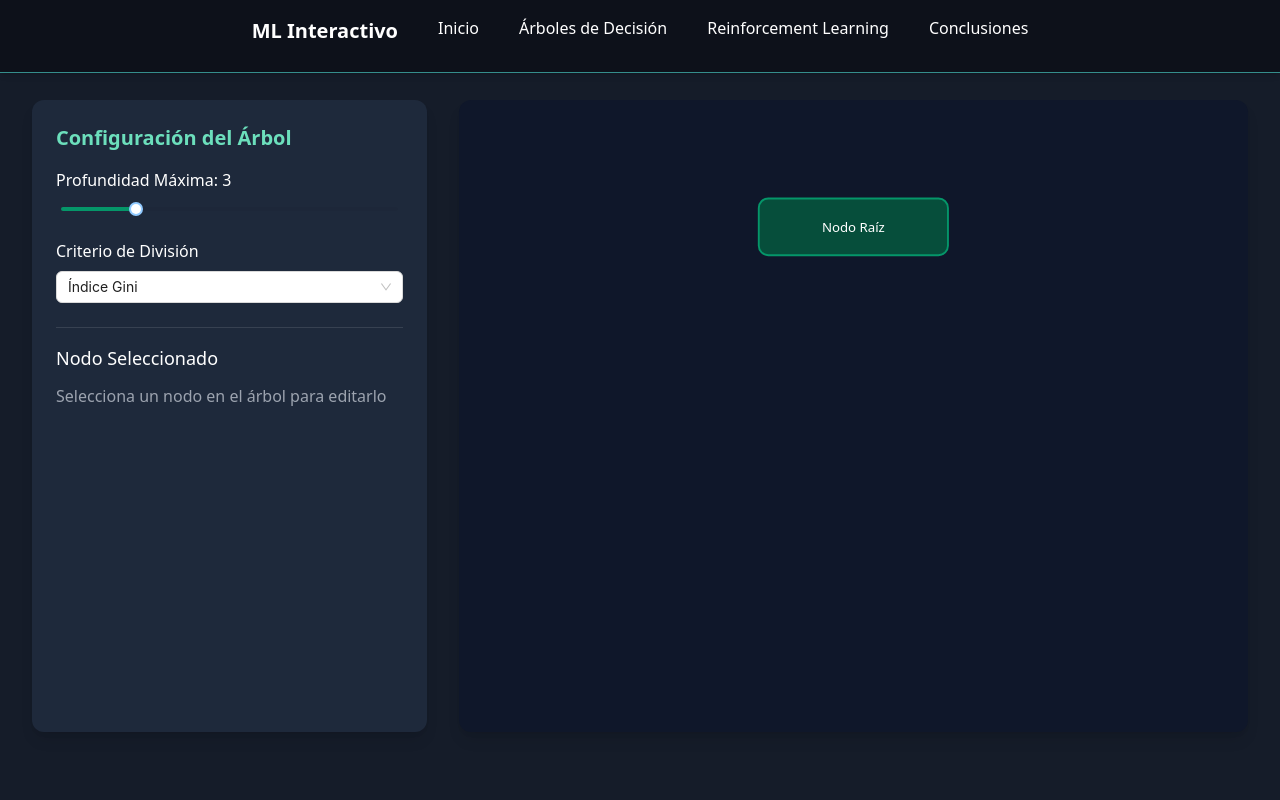
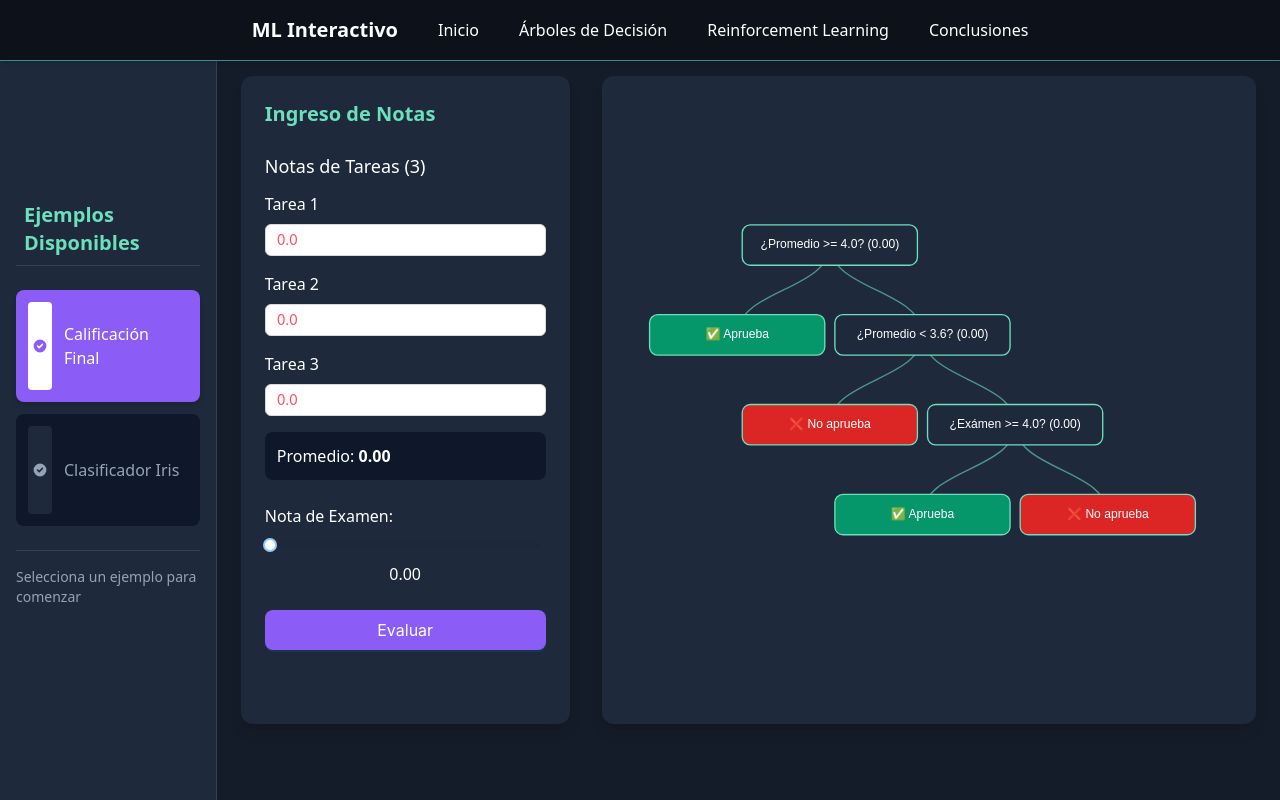
Before and after one commit to xhandlr/ml-website, a React (Vite) app: page /decision-tree-menu in a window 1280 px wide. Built offline with nearby package versions, Linux system fonts and the light colour scheme.

Commit message:
feat: agregar clasificador de aprobar/reprobar asignatura
- Agregar árbol de decisiones según la calificación final en exámen
- Agregar panel lateral para cambiar entre ejemplos de árboles

```diff
--- /dev/null
+++ b/src/components/DecisionTreeExample.tsx
@@ -0,0 +1,148 @@
+import React, { useEffect, useRef, useState } from "react";
+import * as d3 from "d3";
+
+interface TreeNode {
+  name: string;
+  children?: TreeNode[];
+  id: string;
+}
+
+interface DecisionTreeExampleProps {
+  activePath: string[];
+  currentStep: number;
+  averageGrade: number;
+  examGrade: number;
+}
+
+const DecisionTreeExample: React.FC<DecisionTreeExampleProps> = ({
+  activePath,
+  averageGrade,
+  examGrade
+}) => {
+  const svgRef = useRef<SVGSVGElement>(null);
+  const [hoveredId, setHoveredId] = useState<string | null>(null);
+
+  useEffect(() => {
+    if (!svgRef.current) return;
+
+    const svg = d3.select(svgRef.current);
+    svg.selectAll("*").remove();
+
+    const width = 900;
+    const height = 600;
+    const rectWidth = 260;
+    const rectHeight = 60;
+
+    const promFinal = 0.6 * averageGrade + 0.4 * examGrade;
+
+    const data: TreeNode = {
+      name: `¿Promedio >= 4.0? (${averageGrade.toFixed(2)})`,
+      id: "promedio",
+      children: [
+        {
+          name: "✅ Aprueba",
+          id: "aprueba-directo"
+        },
+        {
+          name: `¿Promedio < 3.6? (${averageGrade.toFixed(2)})`,
+          id: "bajo36",
+          children: [
+            {
+              name: "❌ No aprueba",
+              id: "reprueba-directo"
+            },
+            {
+              name: `¿Exámen >= 4.0? (${promFinal.toFixed(2)})`,
+              id: "eval-final",
+              children: [
+                { name: "✅ Aprueba", id: "aprueba-final" },
+                { name: "❌ No aprueba", id: "reprueba-final" }
+              ]
+            }
+          ]
+        }
+      ]
+    };
+
+    const root = d3.hierarchy(data);
+    const treeLayout = d3.tree<TreeNode>().size([width + 200, height - 200]);
+    treeLayout(root);
+
+    const g = svg.append("g").attr("transform", "translate(-110,70)");
+
+    const isLinkActive = (d: any) => {
+      const sourceId = d.source.data.id;
+      const targetId = d.target.data.id;
+      return activePath.includes(sourceId) && activePath.includes(targetId);
+    };
+
+    const linkVertical = d3.linkVertical()
+      .x((d: any) => d.x)
+      .y((d: any) => d.y);
+
+    g.selectAll(".link")
+      .data(root.links())
+      .enter()
+      .append("path")
+      .attr("class", "link")
+      .attr("d", (d: any) => linkVertical(d)!)
+      .attr("fill", "none")
+      .attr("stroke", d => isLinkActive(d) ? "#8b5cf6" : "#6CDFBC")
+      .attr("stroke-width", d => isLinkActive(d) ? 3 : 2)
+      .attr("opacity", d => isLinkActive(d) ? 1 : 0.6);
+
+    const nodes = g.selectAll(".node")
+      .data(root.descendants())
+      .enter()
+      .append("g")
+      .attr("class", "node")
+      .attr("transform", d => `translate(${d.x},${d.y})`)
+      .style("cursor", "pointer")
+      .on("mouseenter", (_, d) => setHoveredId(d.data.id))
+      .on("mouseleave", () => setHoveredId(null));
+
+    nodes.append("rect")
+      .attr("x", -rectWidth / 2)
+      .attr("y", -rectHeight / 2)
+      .attr("width", rectWidth)
+      .attr("height", rectHeight)
+      .attr("rx", 12)
+      .attr("ry", 12)
+      .attr("fill", d => {
+        const isHovered = d.data.id === hoveredId;
+        const isActive = activePath.includes(d.data.id);
+        if (isActive) return isHovered ? "#5b21b6" : "#4c1d95";
+        if (d.data.name.includes("✅")) return isHovered ? "#047857" : "#059669";
+        if (d.data.name.includes("❌")) return isHovered ? "#b91c1c" : "#dc2626";
+        return isHovered ? "#334155" : "#1e293b";
+      })
+      .attr("stroke", d =>
+        activePath.includes(d.data.id) ? "#a78bfa" : "#6CDFBC"
+      )
+      .attr("stroke-width", d => (hoveredId === d.data.id ? 3.5 : 2))
+      .style("transition", "fill 0.3s, stroke 0.3s");
+
+    nodes.append("text")
+      .attr("dy", 5)
+      .attr("text-anchor", "middle")
+      .style("fill", "white")
+      .style("font-size", "18px")
+      .style("font-family", "sans-serif")
+      .text(d => d.data.name);
+
+  }, [activePath, averageGrade, examGrade, hoveredId]);
+
+  return (
+    <div className="bg-[#1e293b] p-6 rounded-xl shadow-lg h-full">
+      <svg
+        ref={svgRef}
+        width="100%"
+        height="600"
+        viewBox="0 0 900 600"
+        style={{ background: "transparent" }}
+      ></svg>
+    </div>
+  );
+};
+
+export default DecisionTreeExample;
--- a/src/components/Navbar.tsx
+++ b/src/components/Navbar.tsx
@@ -7,7 +7,7 @@ const Navbar = () => {
         <h1 className="text-xl font-bold">ML Interactivo</h1>
         <ul className="flex gap-10">
           <li><Link to="/" className="text-white hover:text-yellow-300">Inicio</Link></li>
-          <li><Link to="/decision-tree" className="text-white hover:text-yellow-300">Árboles de Decisión</Link></li>
+          <li><Link to="/decision-tree-menu" className="text-white hover:text-yellow-300">Árboles de Decisión</Link></li>
           <li><Link to="/reinforcement-learning" className="text-white hover:text-yellow-300">Reinforcement Learning</Link></li>
           <li><Link to="/conclusiones" className="text-white hover:text-yellow-300">Conclusiones</Link></li>
         </ul>
--- a/src/pages/DecisionTree.tsx
+++ b/src/pages/DecisionTree.tsx
@@ -18,7 +18,7 @@ const steps = [
   },
   {
     text: "Si la respuesta es SÍ, buscas galletas. Si es NO, sigues con tu rutina.",
-    img: "🔀",
+    img: "↳",
     thought: "¿Qué pasa si digo que no?",
   },
   {
--- a/src/pages/DecisionTreeMenu.tsx
+++ b/src/pages/DecisionTreeMenu.tsx
@@ -1,268 +1,256 @@
-import React, { useState, useEffect, useRef } from "react";
-import * as d3 from "d3";
-import { Slider, Button, Input, Select } from "antd";
-import "antd/dist/reset.css";
+import React, { useState } from "react";
+import { Slider, Button, InputNumber } from "antd";
+import DecisionTreeExample from "../components/DecisionTreeExample";
+import { motion } from "framer-motion";
 
-interface TreeNode {
-  id: string;
-  name: string;
-  children?: TreeNode[];
-  isDecision?: boolean;
-  condition?: string;
-}
+type ExampleType = "calificacion" | "iris";
 
-const DecisionTreeCreator: React.FC = () => {
-  const [treeData, setTreeData] = useState<TreeNode>({
-    id: "1",
-    name: "Nodo Raíz",
-    isDecision: true,
-    condition: ""
-  });
-  const [maxDepth, setMaxDepth] = useState<number>(3);
-  const [currentDepth, setCurrentDepth] = useState<number>(1);
-  const [splitCriterion, setSplitCriterion] = useState<string>("gini");
-  const [nodeName, setNodeName] = useState<string>("");
-  const [nodeCondition, setNodeCondition] = useState<string>("");
-  const [selectedNode, setSelectedNode] = useState<string | null>(null);
-  const svgRef = useRef<SVGSVGElement>(null);
+const DecisionTreeMenu: React.FC = () => {
+  const [grades, setGrades] = useState<number[]>([0, 0, 0]);
+  const [examGrade, setExamGrade] = useState<number>(0);
+  const [result, setResult] = useState<string>("");
+  const [activePath, setActivePath] = useState<string[]>([]);
+  const [currentStep, setCurrentStep] = useState<number>(0);
+  const [selectedExample, setSelectedExample] = useState<ExampleType>("calificacion");
 
-  // Generar un ID único
-  const generateId = () => Math.random().toString(36).substr(2, 9);
-
-  // Agregar un nodo hijo
-  const addChildNode = (parentId: string, isDecision: boolean = true) => {
-    if (currentDepth >= maxDepth) {
-      alert("Has alcanzado la profundidad máxima configurada");
-      return;
-    }
-
-    const newNode: TreeNode = {
-      id: generateId(),
-      name: nodeName || (isDecision ? "Nueva Decisión" : "Nuevo Resultado"),
-      isDecision,
-      condition: nodeCondition || ""
+  const calculateAverage = () => {
+    return grades.reduce((sum, grade) => sum + grade, 0) / grades.length;
   };
 
-    const addNode = (node: TreeNode): TreeNode => {
-      if (node.id === parentId) {
-        return {
-          ...node,
-          children: [...(node.children || []), newNode]
-        };
+  const evaluateDecision = () => {
+    setCurrentStep(0);
+    setActivePath([]);
+    setResult("");
+
+    const average = calculateAverage();
+    const path: string[] = [];
+
+    setTimeout(() => {
+      path.push("promedio");
+      setActivePath([...path]);
+      setCurrentStep(1);
+
+      if (average >= 4.0) {
+        setTimeout(() => {
+          path.push("examen");
+          setActivePath([...path]);
+          setCurrentStep(2);
+
+          if (examGrade >= 3.95) {
+            setTimeout(() => {
+              path.push("aprobado");
+              setActivePath([...path]);
+              setResult("✅ ¡Aprueba el curso!");
+              setCurrentStep(3);
+            }, 1000);
+          } else {
+            setTimeout(() => {
+              path.push("reprobado-examen");
+              setActivePath([...path]);
+              setResult("❌ No aprueba (nota de examen insuficiente)");
+              setCurrentStep(3);
+            }, 1000);
           }
-
-      if (node.children) {
-        return {
-          ...node,
-          children: node.children.map(addNode)
-        };
+        }, 1000);
+      } else {
+        setTimeout(() => {
+          path.push("reprobado-promedio");
+          setActivePath([...path]);
+          setResult("❌ No aprueba (promedio insuficiente)");
+          setCurrentStep(2);
+        }, 1000);
       }
-
-      return node;
+    }, 500);
   };
 
-    setTreeData(addNode(treeData));
-    setNodeName("");
-    setNodeCondition("");
-    setCurrentDepth(currentDepth + 1);
+  const updateGrade = (index: number, value: number | null) => {
+    const newGrades = [...grades];
+    newGrades[index] = value || 0;
+    setGrades(newGrades);
   };
 
-  // Eliminar un nodo
-  const removeNode = (nodeId: string) => {
-    const removeNodeFromTree = (node: TreeNode): TreeNode | null => {
-      if (node.id === nodeId) return null;
+  return (
+    <div className="min-h-screen bg-[#151C29] text-white flex">
 
-      if (node.children) {
-        return {
-          ...node,
-          children: node.children
-            .map(removeNodeFromTree)
-            .filter(Boolean) as TreeNode[]
-        };
-      }
+      {/* Barra lateral fija con ejemplos */}
+      <div className="w-64 bg-[#1e293b] p-4 border-r border-[#334155] flex">
+        <div className="my-auto flex flex-col w-full">
+          <h2 className="text-xl font-bold mb-6 text-[#6CDFBC] p-2 border-b border-[#334155]">
+            Ejemplos Disponibles
+          </h2>
 
-      return node;
-    };
+          <div className="space-y-3">
+            <button
+              onClick={() => setSelectedExample("calificacion")}
+              className={`w-full p-3 rounded-lg text-left transition-all duration-200 ${
+                selectedExample === "calificacion"
+                  ? "bg-[#8b5cf6] text-white shadow-md"
+                  : "bg-[#0f172a] hover:bg-[#1e293b] text-[#94a3b8]"
+              }`}
+            >
+              <div className="flex items-center">
+                <div className={`mr-3 p-1 rounded ${
+                  selectedExample === "calificacion" ? "bg-white text-[#8b5cf6]" : "bg-[#1e293b]"
+                }`}>
+                  <svg
+                    xmlns="http://www.w3.org/2000/svg"
+                    className="h-20 w-4"
+                    viewBox="0 0 20 20"
+                    fill="currentColor"
+                  >
+                    <path
+                      fillRule="evenodd"
+                      d="M10 18a8 8 0 100-16 8 8 0 000 16zm3.707-9.293a1 1 0 00-1.414-1.414L9 10.586 7.707 9.293a1 1 0 00-1.414 1.414l2 2a1 1 0 001.414 0l4-4z"
+                      clipRule="evenodd"
+                    />
+                  </svg>
+                </div>
+                <span>Calificación Final</span>
+              </div>
+            </button>
 
-    const newTree = removeNodeFromTree(treeData);
-    if (newTree) setTreeData(newTree);
-  };
+            <button
+              onClick={() => setSelectedExample("iris")}
+              className={`w-full p-3 rounded-lg text-left transition-all duration-200 ${
+                selectedExample === "iris"
+                  ? "bg-[#8b5cf6] text-white shadow-md"
+                  : "bg-[#0f172a] hover:bg-[#1e293b] text-[#94a3b8]"
+              }`}
+            >
+              <div className="flex items-center">
+                <div className={`mr-3 p-1 rounded ${
+                  selectedExample === "iris" ? "bg-white text-[#8b5cf6]" : "bg-[#1e293b]"
+                }`}>
+                  <svg
+                    xmlns="http://www.w3.org/2000/svg"
+                    className="h-20 w-4"
+                    viewBox="0 0 20 20"
+                    fill="currentColor"
+                  >
+                    <path
+                      fillRule="evenodd"
+                      d="M10 18a8 8 0 100-16 8 8 0 000 16zm3.707-9.293a1 1 0 00-1.414-1.414L9 10.586 7.707 9.293a1 1 0 00-1.414 1.414l2 2a1 1 0 001.414 0l4-4z"
+                      clipRule="evenodd"
+                    />
+                  </svg>
+                </div>
+                <span>Clasificador Iris</span>
+              </div>
+            </button>
+          </div>
 
-  // Visualizar el árbol con D3
-  useEffect(() => {
-    if (!svgRef.current || !treeData) return;
+          <div className="mt-6 pt-4 border-t border-[#334155] text-sm text-[#94a3b8]">
+            <p>Selecciona un ejemplo para comenzar</p>
+          </div>
+        </div>
+      </div>
 
-    const svg = d3.select(svgRef.current);
-    svg.selectAll("*").remove();
-
-    const width = 800;
-    const height = 600;
-
-    const root = d3.hierarchy(treeData);
-    const treeLayout = d3.tree<TreeNode>().size([width - 200, height - 200]);
-    treeLayout(root);
-
-    const g = svg.append("g").attr("transform", "translate(100,100)");
-
-    // Dibujar líneas
-    g.selectAll("line")
-      .data(root.links())
-      .enter()
-      .append("line")
-      .attr("x1", d => d.source.x!)
-      .attr("y1", d => d.source.y!)
-      .attr("x2", d => d.target.x!)
-      .attr("y2", d => d.target.y!)
-      .attr("stroke", "#059669")
-      .attr("stroke-width", 2);
-
-    // Dibujar nodos
-    const nodes = g.selectAll("g.node")
-      .data(root.descendants())
-      .enter()
-      .append("g")
-      .attr("transform", d => `translate(${d.x},${d.y})`)
-      .on("click", (_, d) => setSelectedNode(d.data.id));
-
-    // Cajas de nodos
-    nodes.append("rect")
-      .attr("x", -100)
-      .attr("y", -30)
-      .attr("width", 200)
-      .attr("height", 60)
-      .attr("rx", 10)
-      .attr("ry", 10)
-      .attr("fill", d => d.data.isDecision ? "#064e3b" : "#1e40af")
-      .attr("stroke", d => d.data.isDecision ? "#059669" : "#3b82f6")
-      .attr("stroke-width", 2);
-
-    // Texto de nodos
-    nodes.append("text")
-      .text(d => d.data.name)
-      .attr("fill", "white")
-      .attr("text-anchor", "middle")
-      .attr("dy", 5)
-      .style("font-size", "14px");
-
-    // Condiciones (si existe)
-    nodes.filter(d => d.data.condition !== undefined && d.data.condition !== "")
-        .append("text")
-        .text(d => d.data.condition as string)  // Type assertion
-        .attr("fill", "#d1d5db")
-        .attr("text-anchor", "middle")
-        .attr("dy", 25)
-        .style("font-size", "12px");
-
-  }, [treeData]);
-
-  return (
-    <div className="min-h-screen bg-[#151C29] text-white p-8">
-      <h1 className="text-3xl font-bold mb-8 text-center text-[#6CDFBC]">
-        Creador de Árbol de Decisiones
-      </h1>
-
-      <div className="flex flex-col md:flex-row gap-8">
+      {/* Contenido principal */}
+      <div className="flex-grow flex flex-col items-center justify-center px-6 py-12 w-full">
+        {selectedExample === "calificacion" ? (
+          <div className="flex flex-col lg:flex-row gap-8 w-full max-w-6xl">
             {/* Panel de control izquierdo */}
-        <div className="w-full md:w-1/3 bg-[#1e293b] p-6 rounded-xl shadow-lg">
-          <h2 className="text-xl font-semibold mb-4 text-[#6CDFBC]">
-            Configuración del Árbol
+            <motion.div
+              initial={{ opacity: 0, x: -20 }}
+              animate={{ opacity: 1, x: 0 }}
+              transition={{ duration: 0.5 }}
+              className="w-full lg:w-1/3 bg-[#1e293b] p-6 rounded-xl shadow-lg"
+            >
+              <h2 className="text-xl font-semibold mb-6 text-[#6CDFBC]">
+                Ingreso de Notas
               </h2>
 
               <div className="space-y-6">
                 <div>
-              <label className="block mb-2">Profundidad Máxima: {maxDepth}</label>
-              <Slider
-                min={1}
-                max={10}
-                value={maxDepth}
-                onChange={setMaxDepth}
-                trackStyle={{ backgroundColor: '#059669' }}
-                handleStyle={{ borderColor: '#6CDFBC' }}
+                  <h3 className="text-lg mb-3">Notas de Tareas (3)</h3>
+                  {grades.map((grade, index) => (
+                    <div key={index} className="mb-4">
+                      <label className="block mb-2">Tarea {index + 1}</label>
+                      <InputNumber
+                        min={1.0}
+                        max={7.0}
+                        step={0.1}
+                        value={grade}
+                        onChange={(value) => updateGrade(index, value)}
+                        className="w-full"
                       />
+                    </div>
+                  ))}
+                  <div className="mt-4 p-3 bg-[#0f172a] rounded-lg">
+                    <p>
+                      Promedio:{" "}
+                      <span className="font-bold">
+                        {calculateAverage().toFixed(2)}
+                      </span>
+                    </p>
+                  </div>
                 </div>
 
                 <div>
-              <label className="block mb-2">Criterio de División</label>
-              <Select
-                className="w-full"
-                value={splitCriterion}
-                onChange={setSplitCriterion}
-                options={[
-                  { value: 'gini', label: 'Índice Gini' },
-                  { value: 'entropy', label: 'Ganancia de Información' },
-                ]}
+                  <label className="block mb-2">Nota de Examen:</label>
+                  <Slider
+                    min={1.0}
+                    max={7.0}
+                    step={0.1}
+                    value={examGrade}
+                    onChange={setExamGrade}
+                    trackStyle={{ backgroundColor: "#059669" }}
+                    handleStyle={{ borderColor: "#6CDFBC" }}
                   />
+                  <div className="text-center mt-2">{examGrade.toFixed(2)}</div>
                 </div>
 
-            <div className="border-t border-gray-700 pt-4">
-              <h3 className="text-lg font-medium mb-3">Nodo Seleccionado</h3>
-
-              {selectedNode && (
-                <>
-                  <div className="mb-4">
-                    <label className="block mb-2">Nombre del Nodo</label>
-                    <Input
-                      value={nodeName}
-                      onChange={(e) => setNodeName(e.target.value)}
-                      placeholder="Nombre del nodo"
-                    />
-                  </div>
-
-                  <div className="mb-4">
-                    <label className="block mb-2">Condición</label>
-                    <Input
-                      value={nodeCondition}
-                      onChange={(e) => setNodeCondition(e.target.value)}
-                      placeholder="Ej: ¿Edad > 30?"
-                    />
-                  </div>
-
-                  <div className="flex gap-3">
                 <Button
                   type="primary"
-                      onClick={() => addChildNode(selectedNode, true)}
-                      className="bg-[#059669] hover:bg-[#047857]"
+                  onClick={evaluateDecision}
+                  className="bg-[#8b5cf6] hover:bg-[#7c3aed] w-full"
+                  size="large"
                 >
-                      Agregar Decisión
+                  Evaluar
                 </Button>
-                    <Button
-                      onClick={() => addChildNode(selectedNode, false)}
-                      className="text-white bg-[#1d4ed8] hover:bg-[#1e40af]"
+
+                {result && (
+                  <motion.div
+                    initial={{ opacity: 0, y: 10 }}
+                    animate={{ opacity: 1, y: 0 }}
+                    className={`p-4 rounded-lg text-center text-lg font-medium ${
+                      result.includes("✅") ? "bg-green-900" : "bg-red-900"
+                    }`}
                   >
-                      Agregar Resultado
-                    </Button>
-                    <Button
-                      danger
-                      onClick={() => removeNode(selectedNode)}
-                    >
-                      Eliminar
-                    </Button>
-                  </div>
-                </>
-              )}
-
-              {!selectedNode && (
-                <p className="text-gray-400">Selecciona un nodo en el árbol para editarlo</p>
+                    {result}
+                  </motion.div>
                 )}
               </div>
-          </div>
-        </div>
+            </motion.div>
 
             {/* Visualizador del árbol derecho */}
-        <div className="w-full md:w-2/3 bg-[#0f172a] rounded-xl shadow-lg p-4">
-          <div className="h-full w-full">
-            <svg
-              ref={svgRef}
-              width="100%"
-              height="100%"
-              viewBox="0 0 800 600"
-              style={{ minHeight: '600px', background: 'transparent' }}
-            ></svg>
+            <motion.div
+              initial={{ opacity: 0, x: 20 }}
+              animate={{ opacity: 1, x: 0 }}
+              transition={{ duration: 0.5, delay: 0.2 }}
+              className="w-full lg:w-2/3"
+            >
+              <DecisionTreeExample
+                activePath={activePath}
+                currentStep={currentStep}
+                averageGrade={calculateAverage()}
+                examGrade={examGrade}
+              />
+            </motion.div>
           </div>
+        ) : (
+          <div className="w-full max-w-6xl bg-[#1e293b] p-6 rounded-xl shadow-lg">
+            <h2 className="text-xl font-semibold mb-6 text-[#6CDFBC]">
+              Clasificador Iris
+            </h2>
+            <p className="text-[#94a3b8]">
+              Contenido del clasificador Iris aparecerá aquí
+            </p>
           </div>
+        )}
       </div>
     </div>
   );
 };
 
-export default DecisionTreeCreator;
+export default DecisionTreeMenu;
```
Lines whose indentation alone changed are shown as unchanged.
